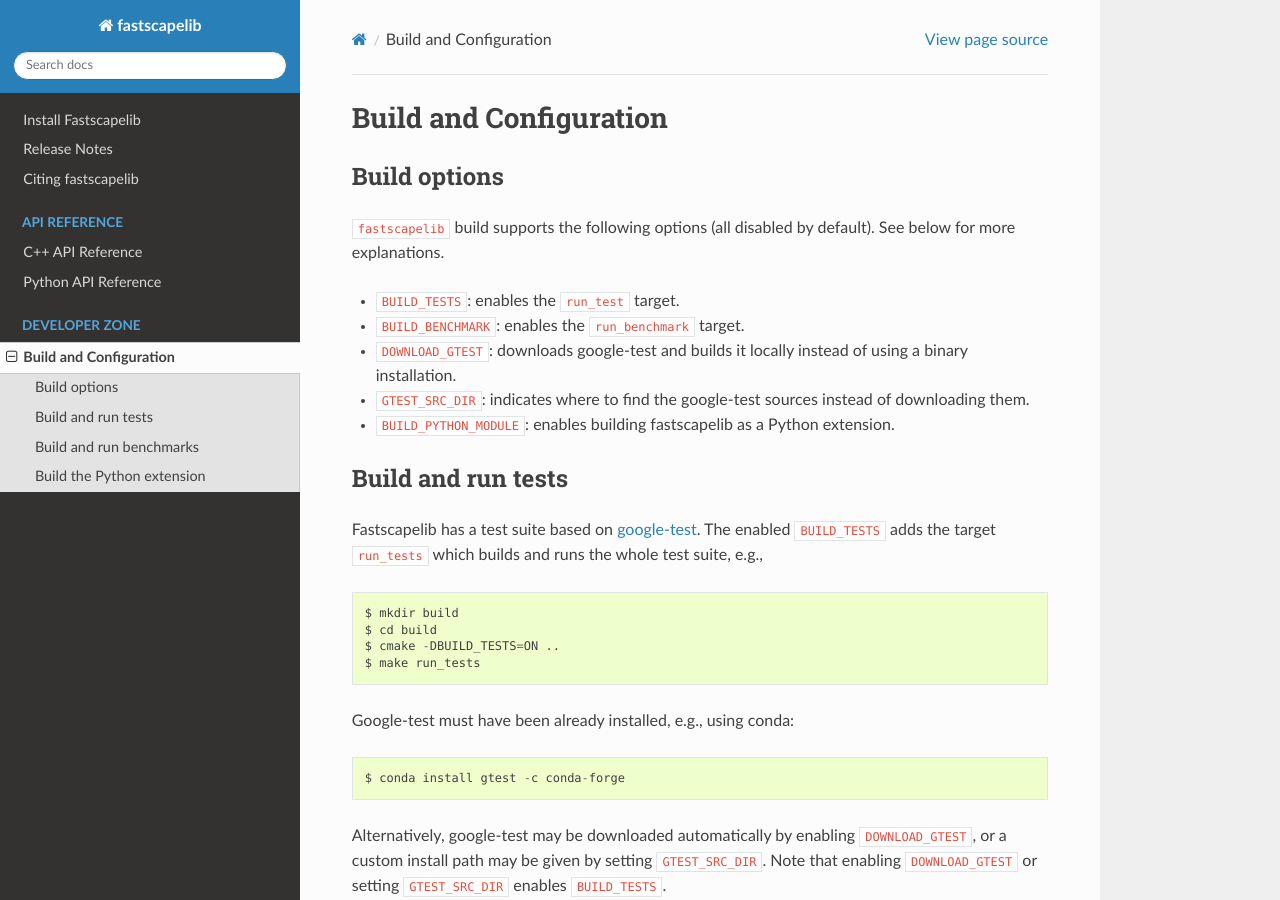
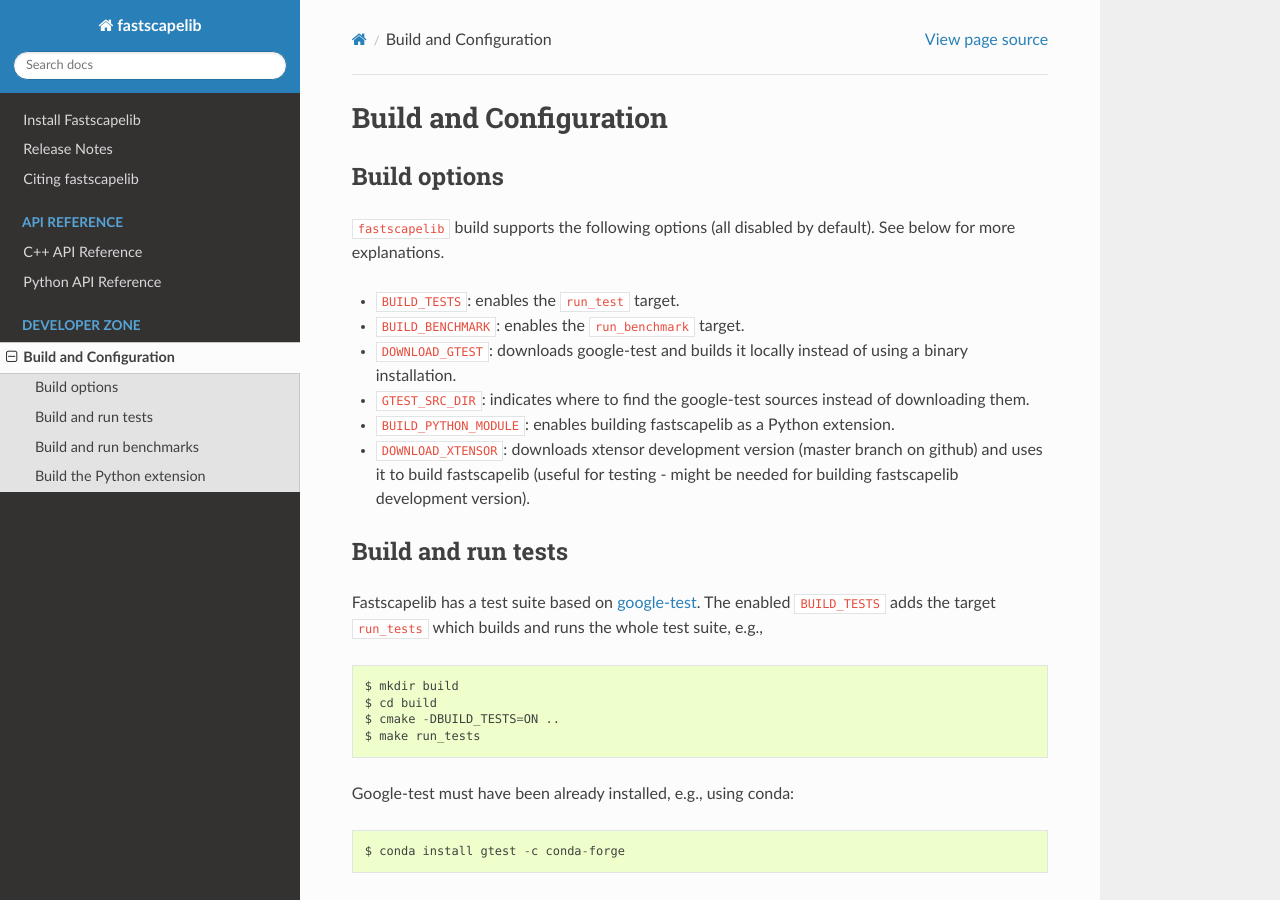
Before and after one commit to fastscape-lem/fastscapelib, a Sphinx documentation site: the page built from doc/source/build_options.rst, in a window 1280 px wide and 900 px high. Built offline with Sphinx 7.4.7 and the Read the Docs theme 2.0.0, drawn with Linux system fonts in a browser that asks for light colours.

Commit message:
add cmake option in docs

```diff
--- a/doc/source/build_options.rst
+++ b/doc/source/build_options.rst
@@ -17,6 +17,10 @@
   instead of downloading them.
 - ``BUILD_PYTHON_MODULE``: enables building fastscapelib as a Python
   extension.
+- ``DOWNLOAD_XTENSOR``: downloads xtensor development version (master
+  branch on github) and uses it to build fastscapelib (useful for
+  testing - might be needed for building fastscapelib development
+  version).
 
 Build and run tests
 -------------------
```
